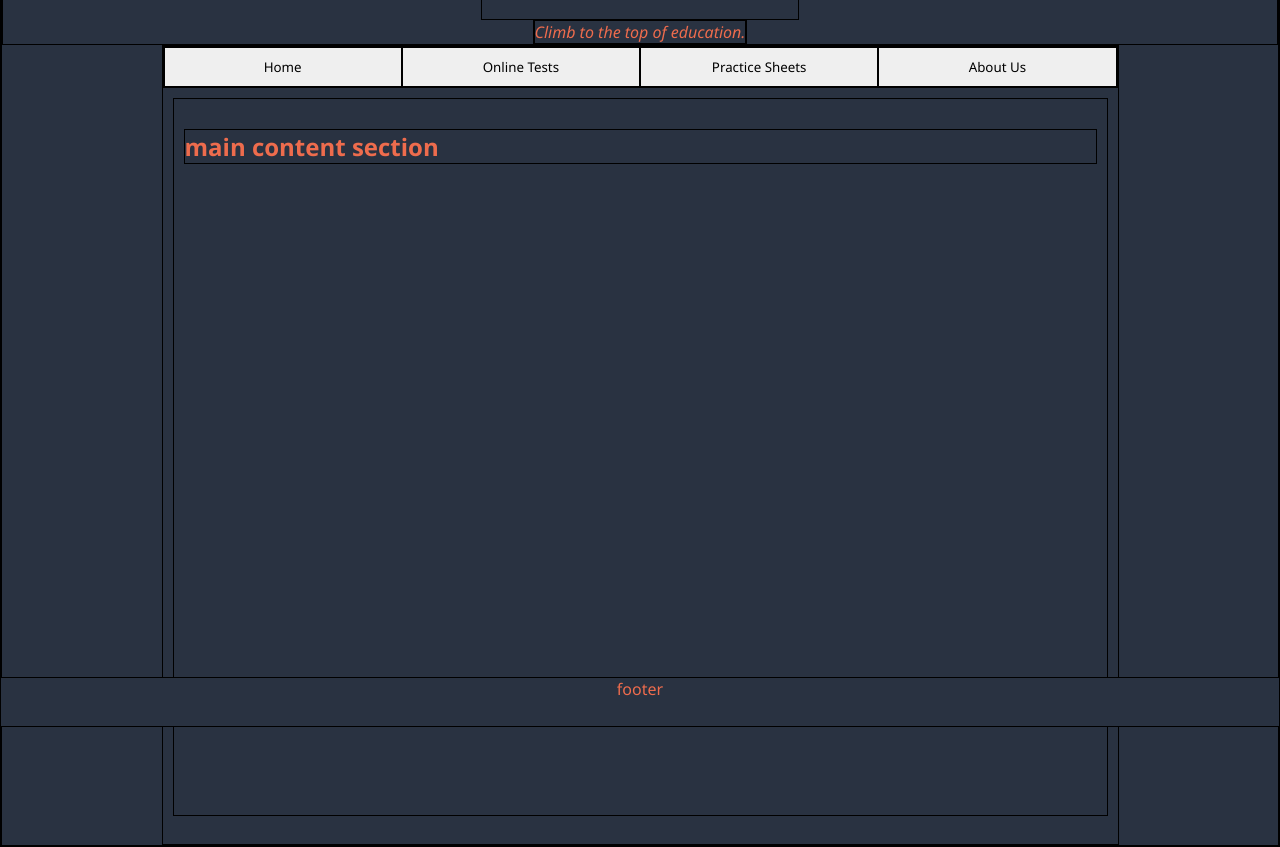
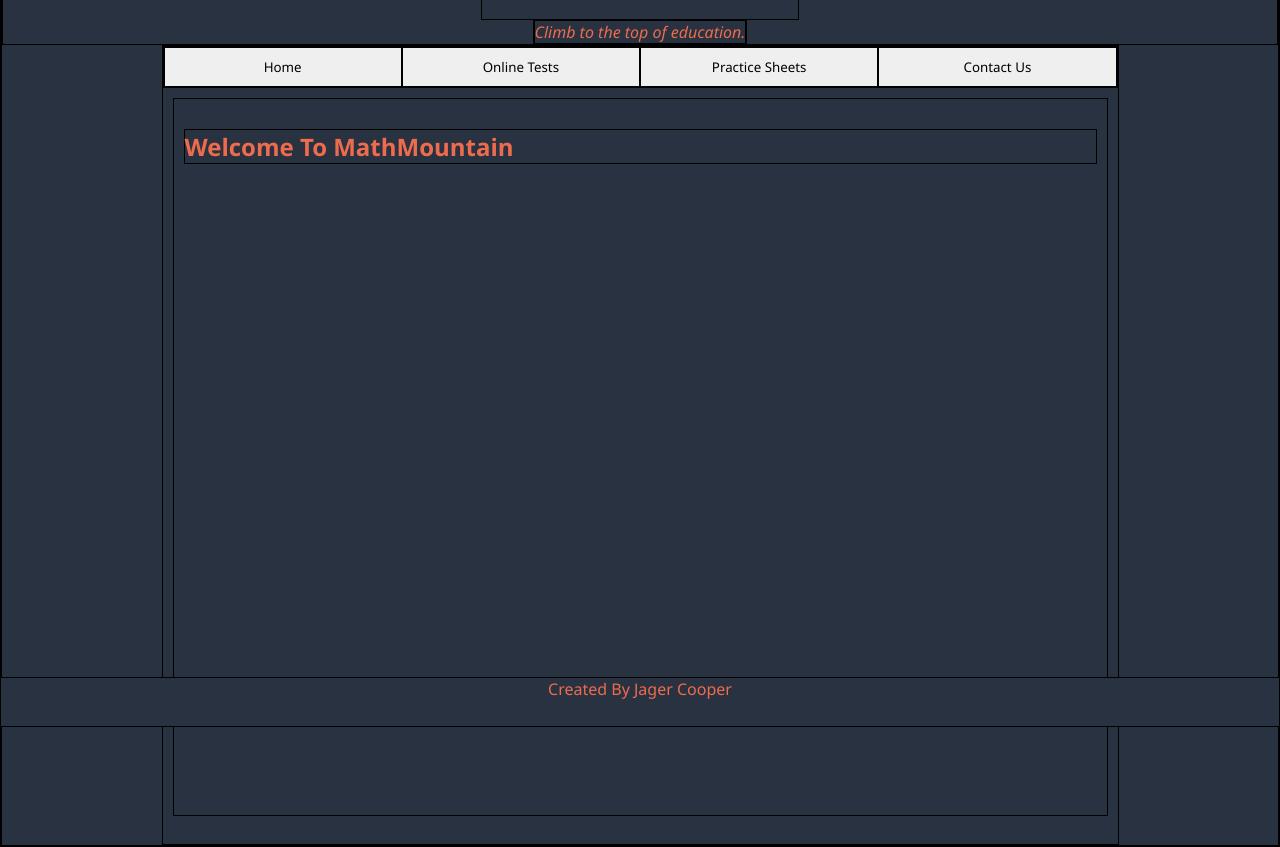
Before and after one commit to Zephyr709/MathMountain, a plain HTML site: page index.html in a window 1280 px wide. Shown: the part 73-920 px from the top of the page. Drawn offline with Linux system fonts and the light colour scheme.

Commit message:
changed html content for nav, footer, section

```diff
--- a/index.html
+++ b/index.html
@@ -21,15 +21,15 @@
                 <button>Home</button>
                 <button>Online Tests</button>
                 <button>Practice Sheets</button>
-                <button>About Us</button>
+                <button>Contact Us</button>
             </nav>
 
             <section>
-                <h2>main content section</h2>
+                <h2>Welcome To MathMountain</h2>
             </section>
         </main>
         <footer>
-            footer
+            Created By Jager Cooper
         </footer>
 
 
```
